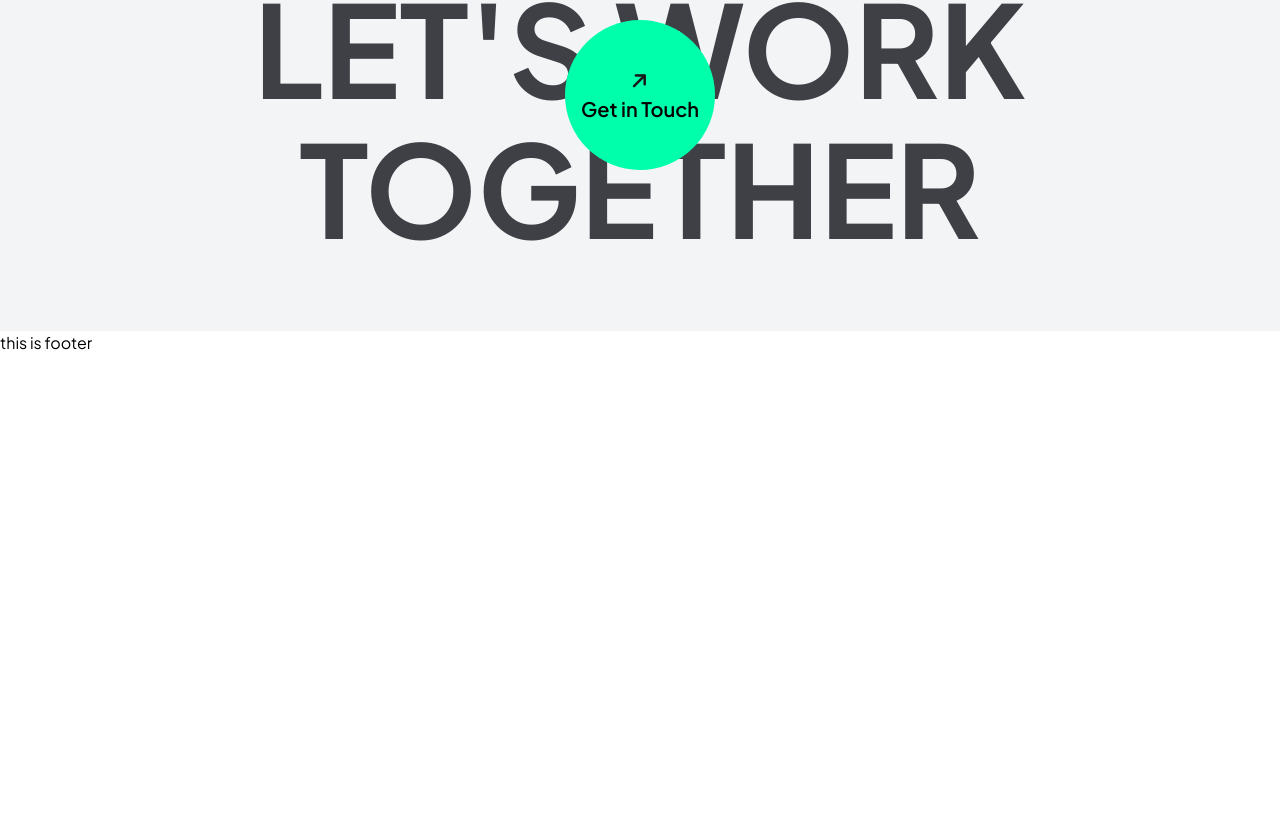
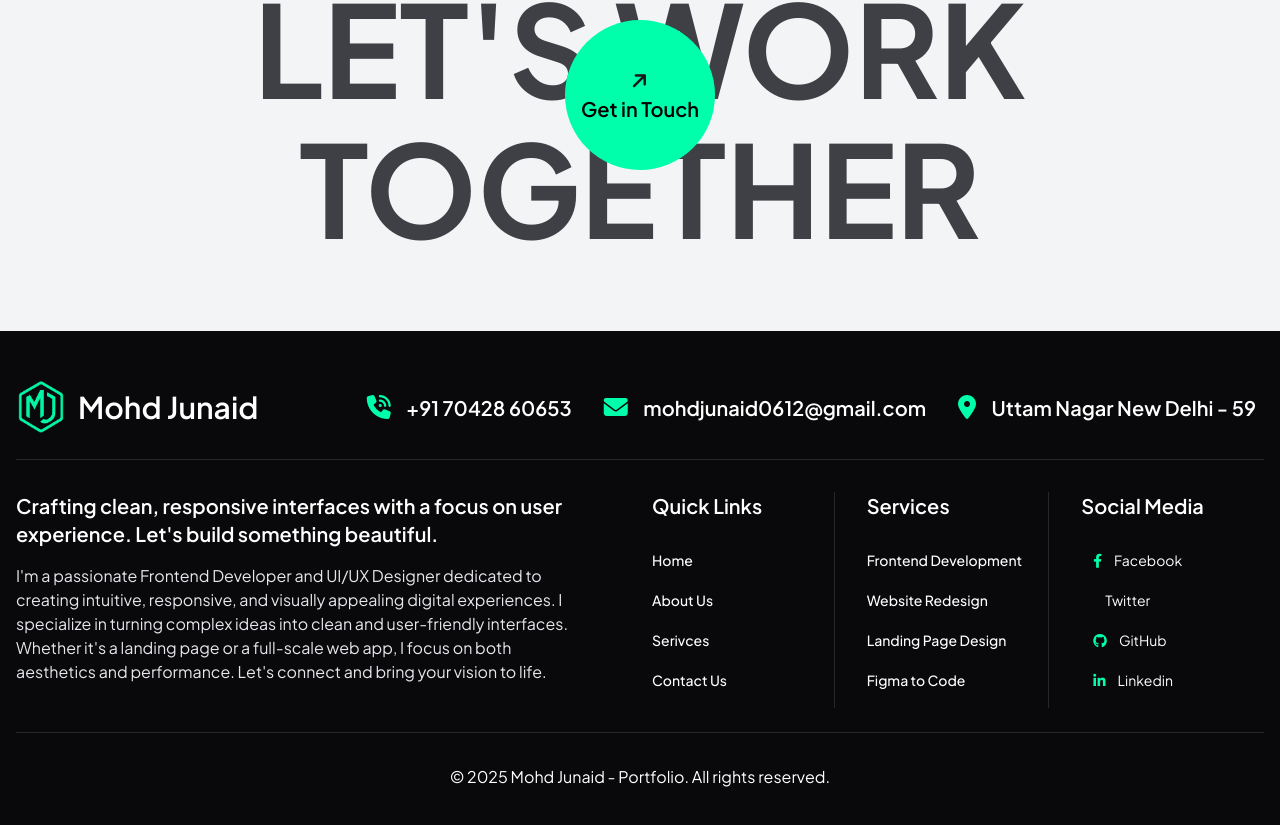
Before and after one commit to mohdjunaid0612/portfolio, a React (Vite) app: page / in a window 1280 px wide. Shown: the part 5955-6780 px from the top of the page. Before the commit the page ends 6310 px from the top, so only its background shows below. Built offline with nearby package versions, Linux system fonts and the light colour scheme.

Commit message:
add some new section

```diff
--- a/src/component/Footer.jsx
+++ b/src/component/Footer.jsx
@@ -1,7 +1,199 @@
 import React from "react";
+import logo from "../assets/images/logo.png";
+import { Link } from "react-router-dom";
 
 const Footer = () => {
-  return <div>this is footer</div>;
+  const date = new Date();
+  const year = date.getFullYear();
+  return (
+    <footer className="footer py-12 bg-zinc-950">
+      <div className="container mx-auto md:px-4 px-3">
+        <div className="flex items-center justify-between border-b pb-6 border-zinc-800">
+          <div className="flex items-center gap-3">
+            <img src={logo} alt="Mohd Junaid" className="w-[50px]" />
+            <h2 className="text-white text-3xl font-semibold">Mohd Junaid</h2>
+          </div>
+          <div className="flex gap-6">
+            <div className="flex items-center">
+              <Link
+                to="tel:7042860653"
+                className="text-xl font-semibold text-white pe-2"
+              >
+                <i className="fa fa-phone-volume text-2xl text-primary me-3"></i>{" "}
+                +91 70428 60653
+              </Link>
+            </div>
+            <div className="flex items-center">
+              <Link
+                to="mailto:mohdjunaid0612@gmail.com"
+                className="text-xl font-semibold text-white pe-2"
+              >
+                <i className="fa fa-envelope text-2xl text-primary me-3"></i>{" "}
+                mohdjunaid0612@gmail.com
+              </Link>
+            </div>
+            <div className="flex items-center">
+              <Link
+                to="tel:7042860653"
+                className="text-xl font-semibold text-white pe-2"
+              >
+                <i className="fa fa-map-marker-alt text-2xl text-primary me-3"></i>{" "}
+                Uttam Nagar New Delhi - 59
+              </Link>
+            </div>
+          </div>
+        </div>
+        <div className="mt-8 border-b pb-6 border-zinc-800">
+          <div className="grid grid-cols-1 md:grid-cols-2 gap-6">
+            <div className="pe-12">
+              <p className="text-xl text-white font-semibold">
+                Crafting clean, responsive interfaces with a focus on user
+                experience. Let's build something beautiful.
+              </p>
+              <p className="text-gray-200 text-md mt-4">
+                I'm a passionate Frontend Developer and UI/UX Designer dedicated
+                to creating intuitive, responsive, and visually appealing
+                digital experiences. I specialize in turning complex ideas into
+                clean and user-friendly interfaces. Whether it's a landing page
+                or a full-scale web app, I focus on both aesthetics and
+                performance. Let's connect and bring your vision to life.
+              </p>
+            </div>
+            <div className="grid grid-cols-1 md:grid-cols-3 gap-8">
+              <div className="border-r border-zinc-800">
+                <h4 className="text-xl text-white font-semibold">
+                  Quick Links
+                </h4>
+                <ul className="mt-7">
+                  <li className="my-4">
+                    <Link
+                      to="/"
+                      className="text-white text-sm font-medium hover:text-primary"
+                    >
+                      Home
+                    </Link>
+                  </li>
+                  <li className="my-4">
+                    <Link
+                      to="/"
+                      className="text-white text-sm  font-medium hover:text-primary"
+                    >
+                      About Us
+                    </Link>
+                  </li>
+                  <li className="my-4">
+                    <Link
+                      to="/"
+                      className="text-white text-sm font-medium hover:text-primary"
+                    >
+                      Serivces
+                    </Link>
+                  </li>
+                  <li className="my-4">
+                    <Link
+                      to="/"
+                      className="text-white text-sm  font-medium hover:text-primary"
+                    >
+                      Contact Us
+                    </Link>
+                  </li>
+                </ul>
+              </div>
+              <div className="border-r border-zinc-800">
+                <h4 className="text-xl text-white font-semibold">Services</h4>
+                <ul className="mt-7">
+                  <li className="my-4">
+                    <Link
+                      to="/"
+                      className="text-white text-sm font-medium hover:text-primary"
+                    >
+                      Frontend Development
+                    </Link>
+                  </li>
+                  <li className="my-4">
+                    <Link
+                      to="/"
+                      className="text-white text-sm font-medium hover:text-primary"
+                    >
+                      Website Redesign
+                    </Link>
+                  </li>
+                  <li className="my-4">
+                    <Link
+                      to="/"
+                      className="text-white text-sm font-medium hover:text-primary"
+                    >
+                      Landing Page Design
+                    </Link>
+                  </li>
+                  <li className="my-4">
+                    <Link
+                      to="/"
+                      className="text-white text-sm font-medium hover:text-primary"
+                    >
+                      Figma to Code
+                    </Link>
+                  </li>
+                </ul>
+              </div>
+              <div>
+                <h4 className="text-xl text-white font-semibold">
+                  Social Media
+                </h4>
+                <ul className="mt-7">
+                  <li className="my-4">
+                    <Link
+                      to="/"
+                      target="_blank"
+                      className="text-sm px-3 text-white hover:text-primary"
+                    >
+                      <i className="fab fa-facebook-f text-primary me-3"></i>
+                      Facebook
+                    </Link>
+                  </li>
+                  <li className="my-4">
+                    <Link
+                      to="https://x.com/ZaroonJunaid786"
+                      target="_blank"
+                      className="text-sm px-3 text-white hover:text-primary"
+                    >
+                      <i className="fab fa-x-twitter text-primary me-3"></i>
+                      Twitter
+                    </Link>
+                  </li>
+                  <li className="my-4">
+                    <Link
+                      to="https://github.com/mohdjunaid0612"
+                      target="_blank"
+                      className="text-sm px-3 text-white hover:text-primary"
+                    >
+                      <i className="fab fa-github text-primary me-3"></i>
+                      GitHub
+                    </Link>
+                  </li>
+                  <li className="my-4">
+                    <Link
+                      to="https://www.linkedin.com/in/zaroon-junaid-3b5609144/"
+                      target="_blank"
+                      className="text-sm px-3 text-white hover:text-primary"
+                    >
+                      <i className="fab fa-linkedin-in text-primary me-3"></i>
+                      Linkedin
+                    </Link>
+                  </li>
+                </ul>
+              </div>
+            </div>
+          </div>
+        </div>
+        <div className="mt-8">
+          <p className="text-center text-white">
+            &copy; {year} Mohd Junaid - Portfolio. All rights reserved.
+          </p>
+        </div>
+      </div>
+    </footer>
+  );
 };
 
 export default Footer;
```
